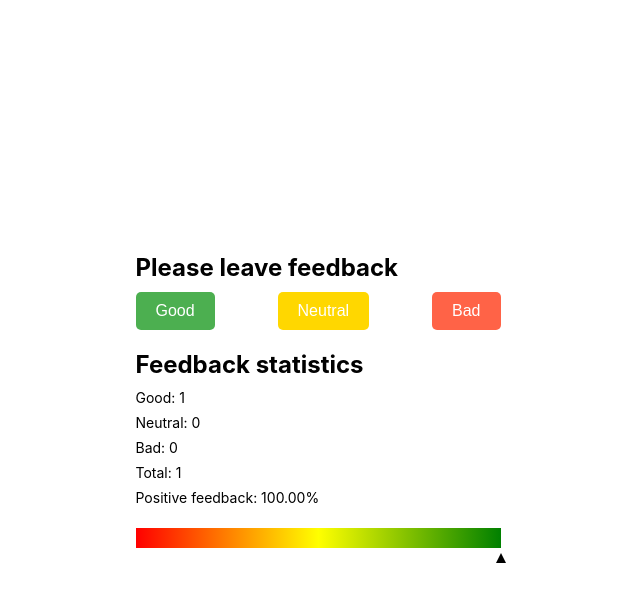
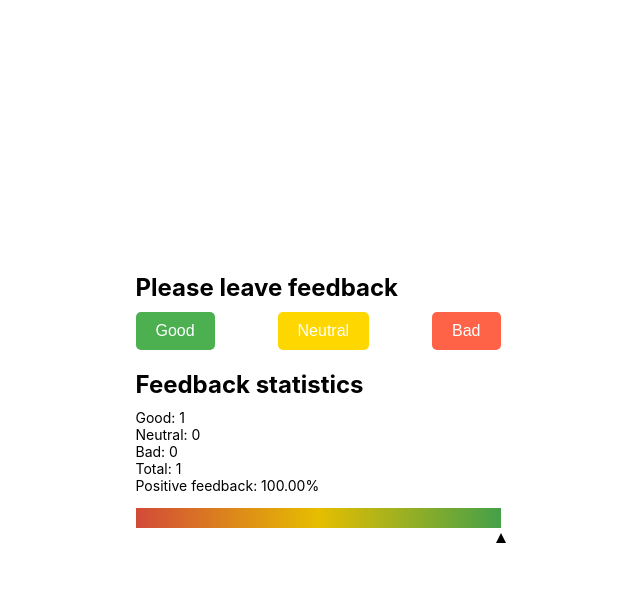
Before and after one commit to Mamrenko-Alex/goit-react-woolf-hw-02-feedback, a React (Create React App) app: page / in a window 1280 px wide. Both pictures are taken after a click on the button "Good". Shown: the top 602 px of the page, without its empty margins (322-962 px from the left). Built offline with nearby package versions, Linux system fonts and the light colour scheme.

Commit message:
first review

```diff
--- a/src/components/App.jsx
+++ b/src/components/App.jsx
@@ -1,13 +1,14 @@
 import { Component } from "react"
-import { Statistics } from "./Feedback/Statistics"
-import { FeedbackOptions } from "./Feedback/FeedbackOptions"
-import { Section } from "./helpers/Section"
+import { Statistics } from "./Statistics"
+import { FeedbackOptions } from "./FeedbackOptions"
+import { Section } from "./Section"
+import { Notification } from "./Notification"
 
 export class App extends Component {
   state = {
     good: 0,
     neutral: 0,
-    bad: 0
+    bad: 0,
   }
 
   countTotalFeedback() {
@@ -43,9 +44,14 @@ export class App extends Component {
         <Section title='Please leave feedback' children={
           <FeedbackOptions options={Object.keys(this.state)} onLeaveFeedback={this.handlerAddRate} />
         } />
-        <Section title='Feedback statistics' children={
-          <Statistics good={good} neutral={neutral} bad={bad} total={this.countTotalFeedback()} positivePercentage={this.countPositiveFeedbackPercentage()}/>
-        } />
+        {this.countTotalFeedback() > 0 ? <Section title='Feedback statistics' children={
+          <Statistics
+            good={good}
+            neutral={neutral}
+            bad={bad}
+            total={this.countTotalFeedback()}
+            positivePercentage={this.countPositiveFeedbackPercentage()}/>} /> : <Notification message='There is no feedback'/>}
+
       </div>
     );
   }
--- a/src/components/Feedback/FeedbackOptions.jsx
+++ /dev/null
@@ -1,17 +0,0 @@
-import { Component } from "react"
-import styles from "./Feedback.module.css"
-import { toUpperCase } from "components/helpers/getUpperCase";
-
-export class FeedbackOptions extends Component {
-    render() {
-        const { options, onLeaveFeedback } = this.props
-        const uniqStyles = options.map((option) => `${option}_button`)
-        return (
-            <div className={styles.button_wrapper}>
-                {options.map((option, index) => (
-                    <button key={option} className={`${styles.action_button} ${styles[uniqStyles[index]]}`} onClick={() => onLeaveFeedback(option)}>{toUpperCase(option)}</button>
-                ))}
-            </div>
-        )
-    }
-}
--- a/src/components/Feedback/Statistics.jsx
+++ /dev/null
@@ -1,45 +0,0 @@
-import { Component } from "react"
-import { Notification } from "components/helpers/Notification";
-import styles from "./Feedback.module.css"
-
-export class Statistics extends Component {
-    static defaultProps = {
-        good: 0,
-        neutral: 0,
-        bad: 0,
-        total: 0,
-        positivePercentage: 0,
-    };
-
-    renderScaleArrow() {
-        const SCALE_WIDTH = 365;
-        const arrowPosition = (this.props.good / this.props.total) * SCALE_WIDTH;
-        const arrowStyle = {
-            left: arrowPosition + "px",
-        };
-        return (
-            <div className={styles.arrow} style={arrowStyle}></div>
-        )
-    }
-
-    render() {
-        const { good, neutral, bad, total, positivePercentage } = this.props
-
-    return (
-        <div>
-            { total > 0 ? (
-                <div className={styles.statistics_wrapper}>
-                    <p>Good: {good}</p>
-                    <p>Neutral: {neutral}</p>
-                    <p>Bad: {bad}</p>
-                    <p>Total: {total}</p>
-                    <p>Positive feedback: {positivePercentage}%</p>
-                    <div className={styles.scale}>{this.renderScaleArrow()}</div>
-                </div>
-            ) : (
-                <Notification message='There is no feedback'/>
-            )}
-        </div>
-    );
-    }
-}
--- /dev/null
+++ b/src/components/FeedbackOptions.jsx
@@ -0,0 +1,13 @@
+import styles from "./FeedbackOptions.module.css"
+import { toUpperCase } from "components/helpers/getUpperCase";
+
+export const FeedbackOptions = ({ options, onLeaveFeedback }) => {
+    const uniqStyles = options.map((option) => `${option}_button`)
+    return (
+        <div className={styles.button_wrapper}>
+            {options.map((option, index) => (
+                <button key={option} className={`${styles.action_button} ${styles[uniqStyles[index]]}`} onClick={() => onLeaveFeedback(option)}>{toUpperCase(option)}</button>
+            ))}
+        </div>
+    )
+}
--- a/src/components/Feedback/Feedback.module.css
+++ b/src/components/FeedbackOptions.module.css
@@ -46,33 +46,3 @@
 .bad_button:hover {
   background-color: #d24a38;
 }
-
-.statistics_wrapper {
-  display: flex;
-  flex-direction: column;
-  gap: 8px;
-}
-
-.statistics_wrapper p {
-  font-size: 14px;
-}
-
-.scale {
-  margin-top: 14px;
-  position: relative;
-  width: 365px;
-  height: 20px;
-  background: linear-gradient(to right, red, yellow, green);
-}
-
-.arrow {
-  position: absolute;
-  left: 0;
-  bottom: -15px;
-  width: 0;
-  height: 0;
-  border-left: 5px solid transparent;
-  border-right: 5px solid transparent;
-  border-bottom: 10px solid black;
-  transform: translateX(-50%);
-}
--- a/src/components/helpers/Section.jsx
+++ b/src/components/Section.jsx
@@ -1,4 +1,4 @@
-import styles from '../Feedback/Feedback.module.css'
+import styles from './FeedbackOptions.module.css'
 
 export const Section = ({ title, children }) => {
     return (
--- /dev/null
+++ b/src/components/Statistics.jsx
@@ -0,0 +1,25 @@
+import styles from "./Statistics.module.css"
+
+const renderScaleArrow = (good, total) => {
+        const SCALE_WIDTH = 365;
+        const arrowPosition = (good / total) * SCALE_WIDTH;
+        const arrowStyle = {
+            left: arrowPosition + "px",
+        };
+        return (
+            <div className={styles.arrow} style={arrowStyle}></div>
+        )
+    }
+
+export const Statistics = ({ good, neutral, bad, total, positivePercentage }) => {
+    return (
+        <div className={styles.statistics_wrapper}>
+            <p>Good: {good}</p>
+            <p>Neutral: {neutral}</p>
+            <p>Bad: {bad}</p>
+            <p>Total: {total}</p>
+            <p>Positive feedback: {positivePercentage}%</p>
+            <div className={styles.scale}>{renderScaleArrow(good, total)}</div>
+        </div>
+    );
+}
--- /dev/null
+++ b/src/components/Statistics.module.css
@@ -0,0 +1,23 @@
+.statistics_wrapper p {
+  font-size: 14px;
+}
+
+.scale {
+  margin-top: 14px;
+  position: relative;
+  width: 365px;
+  height: 20px;
+  background: linear-gradient(to right, #d24a38, #e6be00, #45a049);
+}
+
+.arrow {
+  position: absolute;
+  left: 0;
+  bottom: -15px;
+  width: 0;
+  height: 0;
+  border-left: 5px solid transparent;
+  border-right: 5px solid transparent;
+  border-bottom: 10px solid black;
+  transform: translateX(-50%);
+}
```
Also changed, not shown: src/components/Notification.jsx (renamed from src/components/helpers/Notification.jsx).
